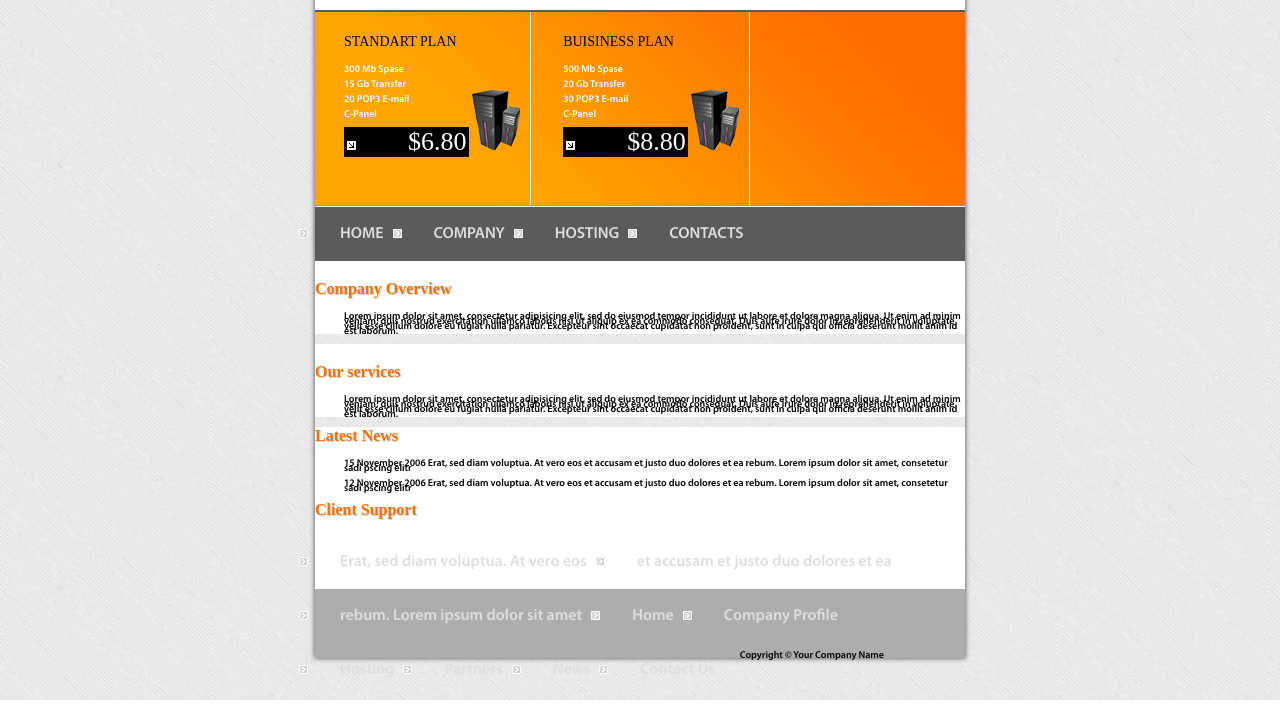
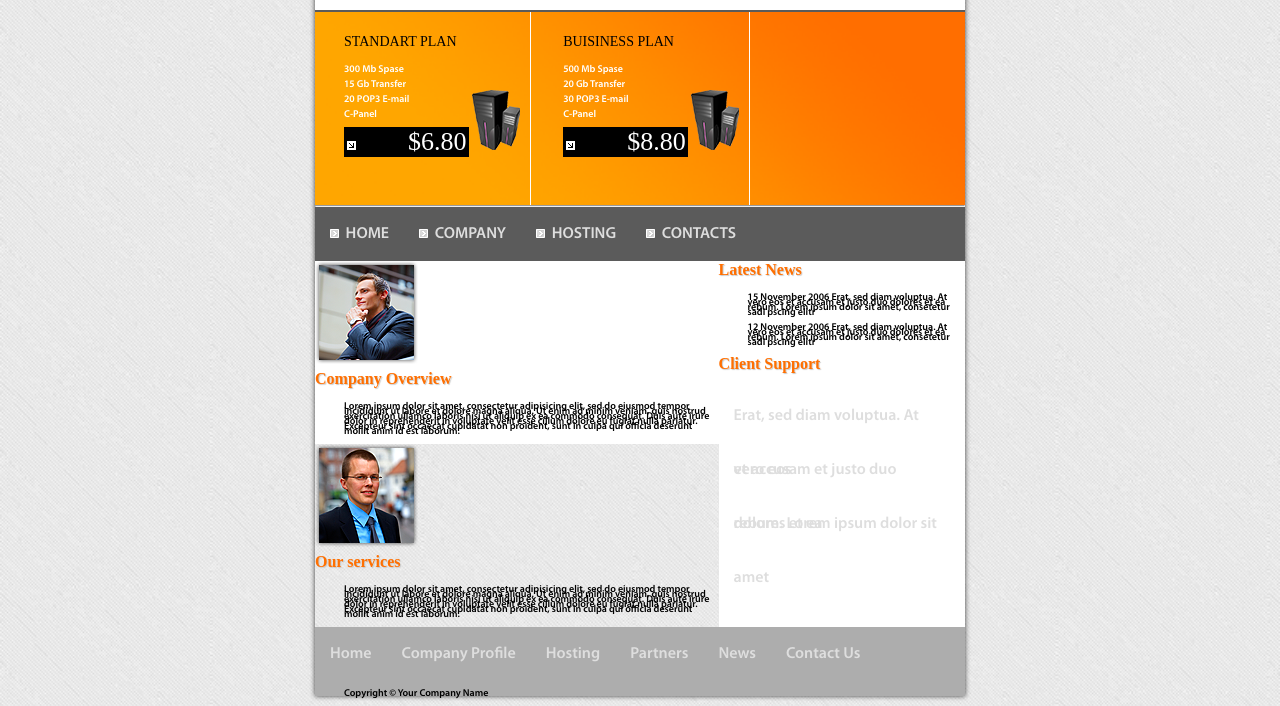
Before and after one commit to stas763/business-hosting-02-05-2019, a plain HTML site: page index.html in a window 1280 px wide. Shown: the part 100-806 px from the top of the page. Drawn offline with Linux system fonts and the light colour scheme; files whose address does not match are found by name.

Commit message:
third commit

```diff
--- a/css/index.css
+++ b/css/index.css
@@ -149,7 +149,7 @@ a {
   color: #dedede;
   display: block;
   height: 54px;
-  padding: 0 25px;
+  padding: 0 15px;
   text-decoration: none;
   line-height: 54px;
 }
@@ -159,13 +159,29 @@ ul {
   padding: 0;
   list-style: none;
   height: 54px;
-  list-style-image: url(../images/ul.png);
 }
 
 ul li {
   float: left;
 }
 
+.article {
+  grid-area: a;
+}
+
+.articles {
+  grid-area: b;
+}
+
+.news {
+  grid-area: c;
+}
+
+.grid {
+  display: grid;
+  grid-template-areas: "a a c"
+                       "b b c"
+}
 
 .footer, .link {
   margin: 0;
--- a/index.html
+++ b/index.html
@@ -45,20 +45,23 @@
     <hr>
     <nav>
         <ul class="menu">
-            <li><a class="" href="#">HOME</a></li>
-            <li><a class="" href="#">COMPANY</a></li>
-            <li><a class="" href="#">HOSTING</a></li>
-            <li><a class="" href="#">CONTACTS</a></li>
+            <li><a class="" href="#"><img src="images/ul.png">&nbsp;&nbsp;HOME</a></li>
+            <li><a class="" href="#"><img src="images/ul.png">&nbsp;&nbsp;COMPANY</a></li>
+            <li><a class="" href="#"><img src="images/ul.png">&nbsp;&nbsp;HOSTING</a></li>
+            <li><a class="" href="#"><img src="images/ul.png">&nbsp;&nbsp;CONTACTS</a></li>
         </ul>
     </nav>
+    <div class="grid">
+
+
     <div class="article">
-        <img src="" alt="">
+        <img src="images/man_with_a_watch.png" alt="">
         <h3>Company Overview</h3>
         <p>Lorem ipsum dolor sit amet, consectetur adipisicing elit, sed do eiusmod tempor incididunt ut labore et dolore magna aliqua. Ut enim ad minim veniam, quis nostrud exercitation ullamco laboris nisi ut aliquip ex ea commodo consequat. Duis
             aute irure dolor in reprehenderit in voluptate velit esse cillum dolore eu fugiat nulla pariatur. Excepteur sint occaecat cupidatat non proident, sunt in culpa qui officia deserunt mollit anim id est laborum.</p>
     </div>
-    <div class="article">
-        <img src="" alt="">
+    <div class="articles">
+        <img src="images/man_in_glasses.png" alt="">
         <h3>Our services</h3>
         <p>Lorem ipsum dolor sit amet, consectetur adipisicing elit, sed do eiusmod tempor incididunt ut labore et dolore magna aliqua. Ut enim ad minim veniam, quis nostrud exercitation ullamco laboris nisi ut aliquip ex ea commodo consequat. Duis
             aute irure dolor in reprehenderit in voluptate velit esse cillum dolore eu fugiat nulla pariatur. Excepteur sint occaecat cupidatat non proident, sunt in culpa qui officia deserunt mollit anim id est laborum.</p>
@@ -79,6 +82,7 @@
         </ul>
 
     </div>
+      </div>
     <footer>
         <ul class="footer">
             <li><a class="" href="#">Home</a></li>
```
Also changed, not shown: images/man_in_glasses.png (added), images/man_with_a_watch.png (added).
